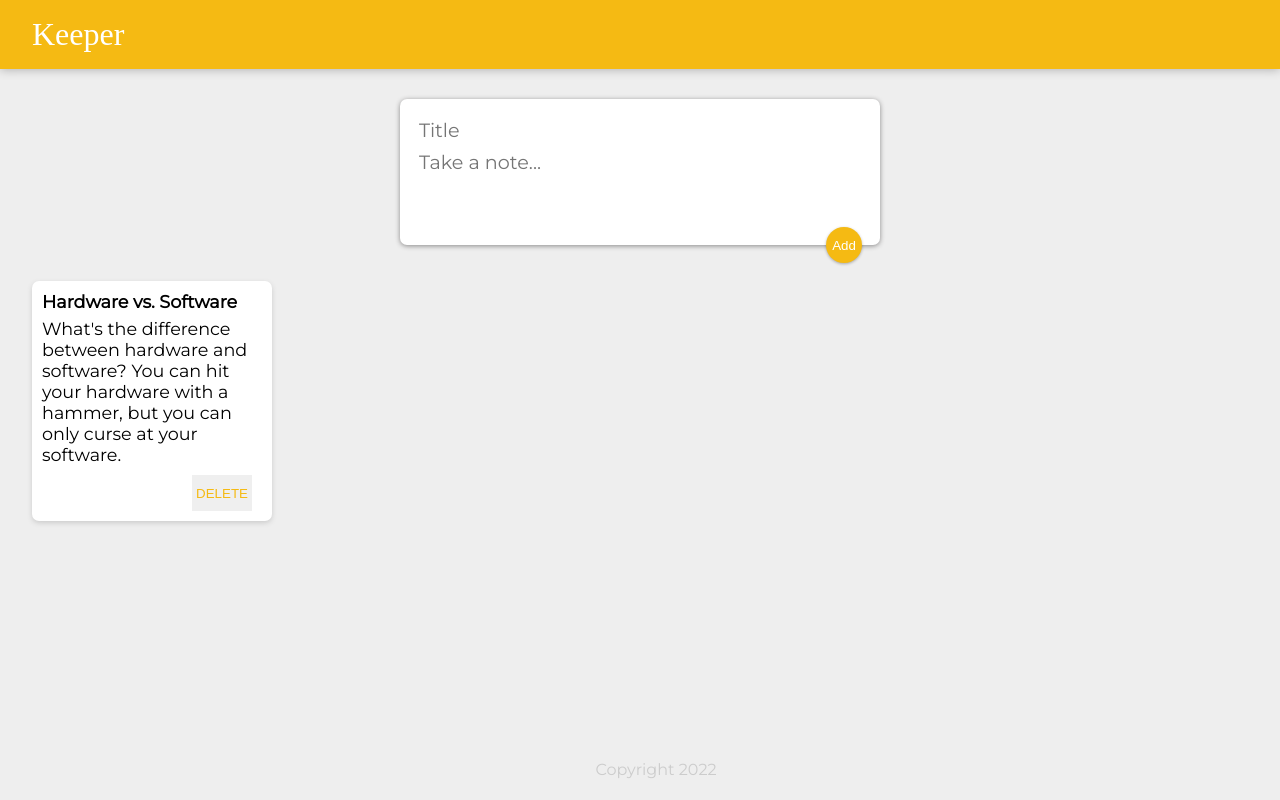
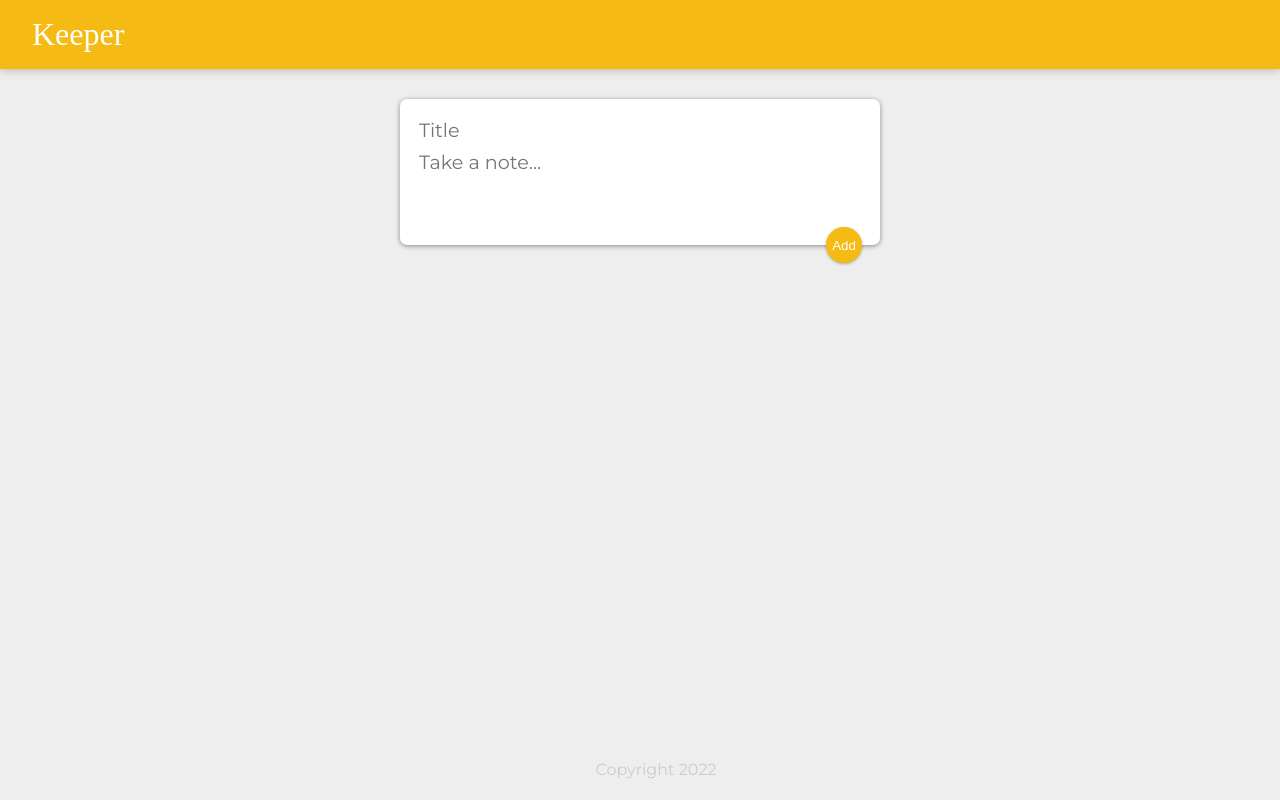
Before and after one commit to ivklisurova/keeper-app, a React (Create React App) app: page / in a window 1280 px wide. Built offline with nearby package versions, Linux system fonts and the light colour scheme; a web font is replaced by a local one.

Commit message:
update list with the user inputs

```diff
--- a/src/components/App.jsx
+++ b/src/components/App.jsx
@@ -8,24 +8,22 @@ import CreateArea from "./CreateArea";
 
 function App() {
 
-    const [listNotes, setListNotes] = useState([{
-        key: 5,
-        title: "Hardware vs. Software",
-        content:
-            "What's the difference between hardware and software? You can hit your hardware with a hammer, but you can only curse at your software."
-    }])
+    const [listNotes, setListNotes] = useState([])
 
-    function handleAdd() {
-        console.log("added")
+    function handleAdd(event, note) {
+        setListNotes((prevItems) => {
+            return [...prevItems, note]
+        });
+        event.preventDefault();
+    }
 
-    }
 
     return (
         <div>
             <Header/>
             <CreateArea onAdd={handleAdd}/>
             {listNotes.map(note =>
-                <Note key={note.key} title={note.title} content={note.content}/>
+                <Note title={note.title} content={note.content}/>
             )}
 
 
--- a/src/components/CreateArea.jsx
+++ b/src/components/CreateArea.jsx
@@ -19,29 +19,28 @@ function CreateArea(props) {
         }
 
         let newNote = {
-            title: noteTitle,
-            content: noteBody
+            title: noteTitle, content: noteBody
         }
 
         setNote(newNote)
+
     }
 
-    return (
-        <div>
+
+    return (<div>
             <form>
                 <input name="title" placeholder="Title" onChange={handleNoteInput} value={noteTitle}/>
                 <textarea name="content" placeholder="Take a note..." rows="3" onChange={handleNoteInput}
                           value={noteBody}/>
-                <button type="submit" onClick={() => {
-                    props.onAdd(note)
+                <button type="submit" onClick={(event) => {
+                    props.onAdd(event, note)
                     setNoteTitle("")
                     setNoteBody("")
                     setNote({})
                 }}>Add
                 </button>
             </form>
-        </div>
-    );
+        </div>);
 }
 
 export default CreateArea;
```
